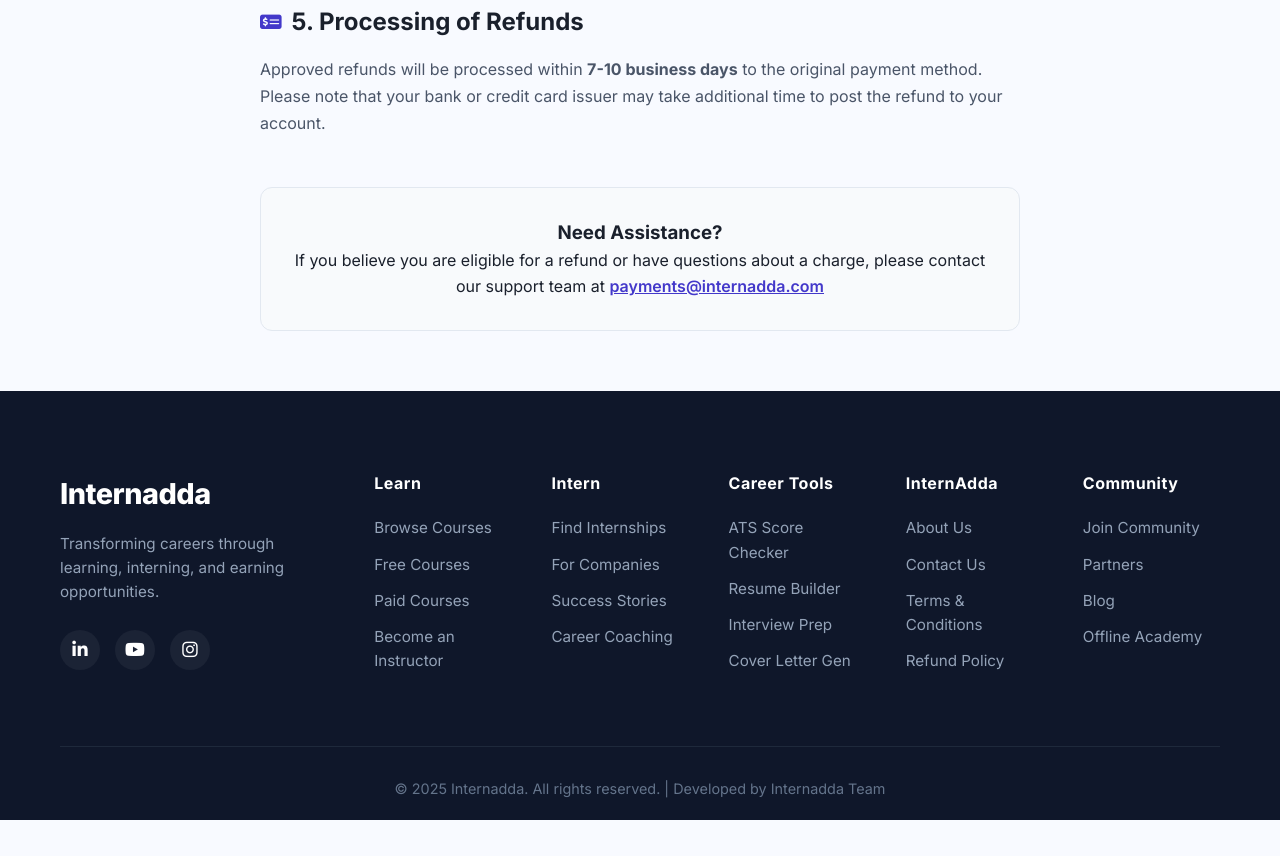
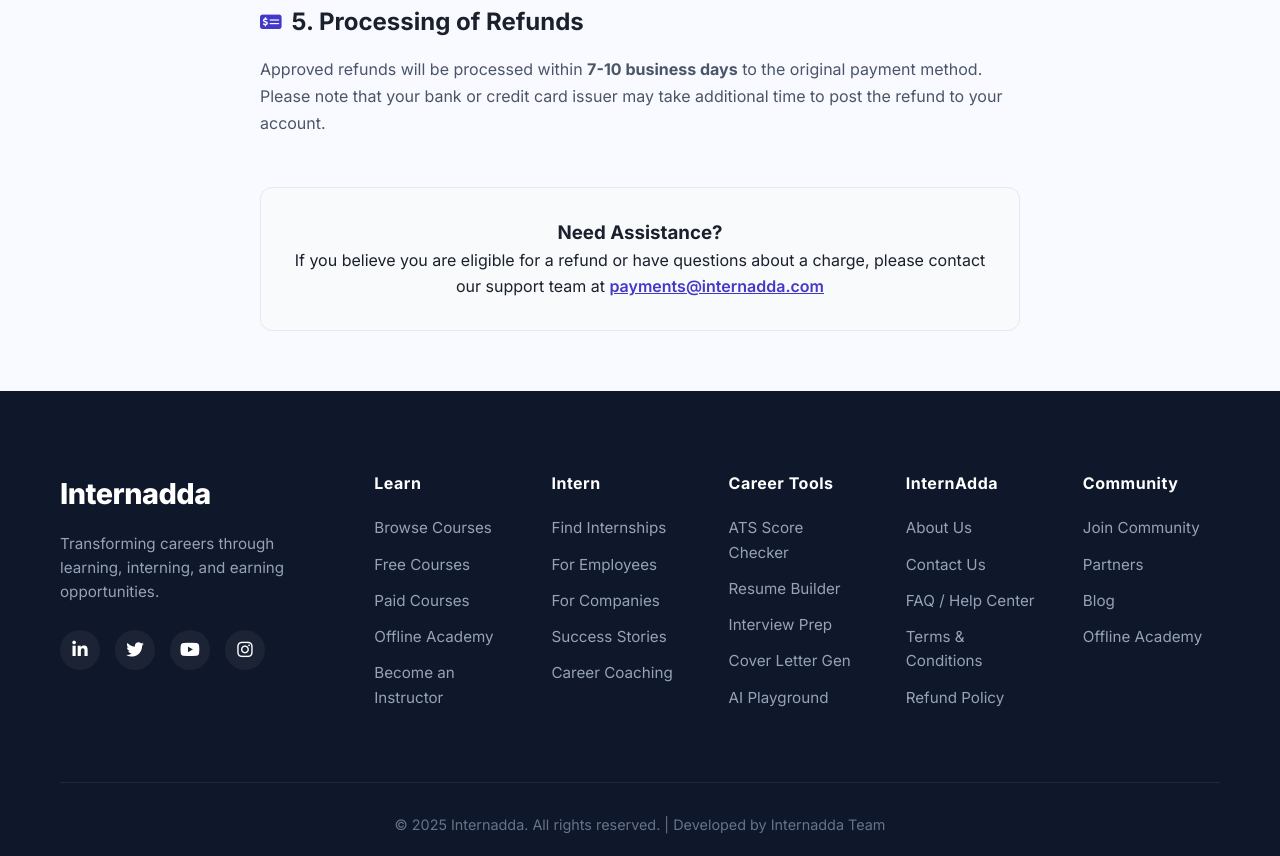
Before and after one commit to official-Internadda/Internadda.com, a website: page refund.html in a window 1280 px wide. Shown: the part 1247-2103 px from the top of the page. Before the commit the page ends 2067 px from the top, so only its background shows below. Drawn offline with Linux system fonts and the light colour scheme.

Commit message:
Update refund.html

```diff
--- a/refund.html
+++ b/refund.html
@@ -115,6 +115,11 @@
                 <a href="intern/internship.html" class="nav-item">
                     <i class="fas fa-briefcase"></i> Internships
                 </a>
+
+                <a href="https://employee.internadda.com/" class="nav-item">
+                    <i class="fas fa-school"></i> Remote Jobs
+                </a>
+
                 <a href="about.html" class="nav-item">
                     <i class="fas fa-info-circle"></i> About Us
                 </a>
@@ -215,7 +220,7 @@
     <!-- =========================================
        FOOTER
        ========================================= -->
-    <footer>
+     <footer>
         <div class="container">
             <div class="footer-grid">
                 <div class="footer-brand">
@@ -224,6 +229,9 @@
                     <div class="social-links">
                         <a href="https://www.linkedin.com/company/internadda-india" target="_blank" class="social-link" aria-label="LinkedIn">
                             <i class="fab fa-linkedin-in"></i>
+                        </a>
+                        <a href="https://x.com/InternaddaX?t=sYyD5uOaBLaxp08kCFFKIQ&s=09" target="_blank" class="social-link" aria-label="X (Twitter)">
+                            <i class="fab fa-twitter"></i>
                         </a>
                         <a href="https://www.youtube.com/@theinternadda" target="_blank" class="social-link" aria-label="YouTube">
                             <i class="fab fa-youtube"></i>
@@ -240,6 +248,7 @@
                         <li><a href="https://courses.internadda.com/">Browse Courses</a></li>
                         <li><a href="https://courses.internadda.com/">Free Courses</a></li>
                         <li><a href="#">Paid Courses</a></li>
+                        <li><a href="community/academy.html">Offline Academy</a></li>
                         <li><a href="#">Become an Instructor</a></li>
                     </ul>
                 </div>
@@ -248,6 +257,7 @@
                     <h3 class="footer-links-title">Intern</h3>
                     <ul class="footer-links">
                         <li><a href="intern/internship.html">Find Internships</a></li>
+                        <li><a href="https://employee.internadda.com/">For Employees</a></li>
                         <li><a href="#">For Companies</a></li>
                         <li><a href="#">Success Stories</a></li>
                         <li><a href="#">Career Coaching</a></li>
@@ -261,7 +271,8 @@
                         <li><a href="https://cv-builder.internadda.com/">Resume Builder</a></li>
                         <li><a href="https://interview-preparation.internadda.com">Interview Prep</a></li>
                         <li><a href="https://letter-builder.internadda.com/">Cover Letter Gen</a></li>
-                    </ul>
+                        <li><a href="https://ai.internadda.com/" target="_blank">AI Playground</a></li>
+                        </ul>
                 </div>
 
                 <div class="footer-links-column">
@@ -269,6 +280,7 @@
                     <ul class="footer-links">
                         <li><a href="about.html">About Us</a></li>
                         <li><a href="contact.html">Contact Us</a></li>
+                        <li><a href="faq.html">FAQ / Help Center</a></li>
                         <li><a href="terms.html">Terms & Conditions</a></li>
                         <li><a href="refund.html">Refund Policy</a></li>
                     </ul>
```
